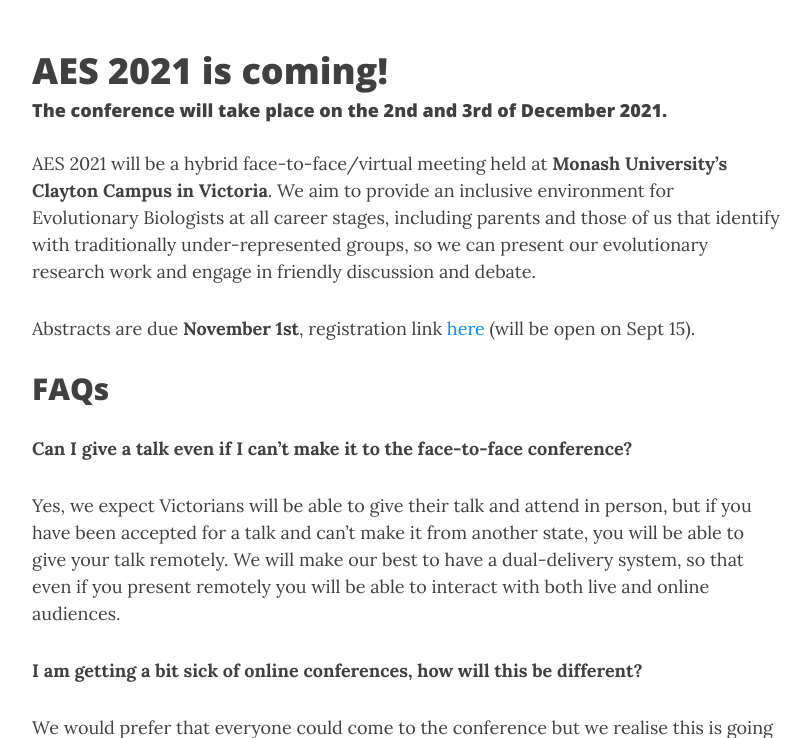
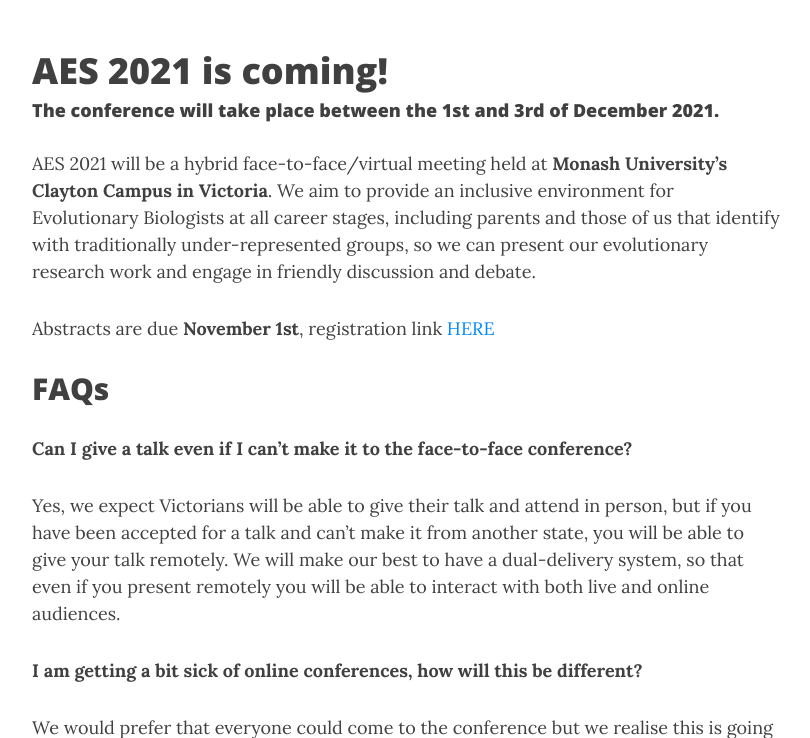
Before and after one commit to ausevo/ausevo.github.io, a Jekyll site: the page built from conference.md, in a window 1280 px wide and 900 px high, scrolled down 331 px, cut to the strip 162-900 px from the top of the window. Shown: the whole strip, without its empty margins (233-1043 px from the left). Built offline with Jekyll 4.4.1, drawn with Linux system fonts in a browser that asks for light colours; nearby versions of some CDN libraries.

Commit message:
UPDATED LINKS

```diff
--- a/conference.md
+++ b/conference.md
@@ -9,11 +9,11 @@
 
 # AES 2021 is coming!
 
-#### The conference will take place on the 2nd and 3rd of December 2021.
+#### The conference will take place between the 1st and 3rd of December 2021.
 
 AES 2021 will be a hybrid face-to-face/virtual meeting held at **Monash University’s Clayton Campus in Victoria**. We aim to provide an inclusive environment for Evolutionary Biologists at all career stages, including parents and those of us that identify with traditionally under-represented groups, so we can present our evolutionary research work and engage in friendly discussion and debate.
 
-Abstracts are due **November 1st**, registration link [here]() (will be open on Sept 15).
+Abstracts are due **November 1st**, registration link [HERE](https://aes.corsizio.com/c/6141a39502de2a7ff2f3f120)
 
 ## FAQs
 
```
Also changed, not shown: registration.md (+1 -1 lines).
